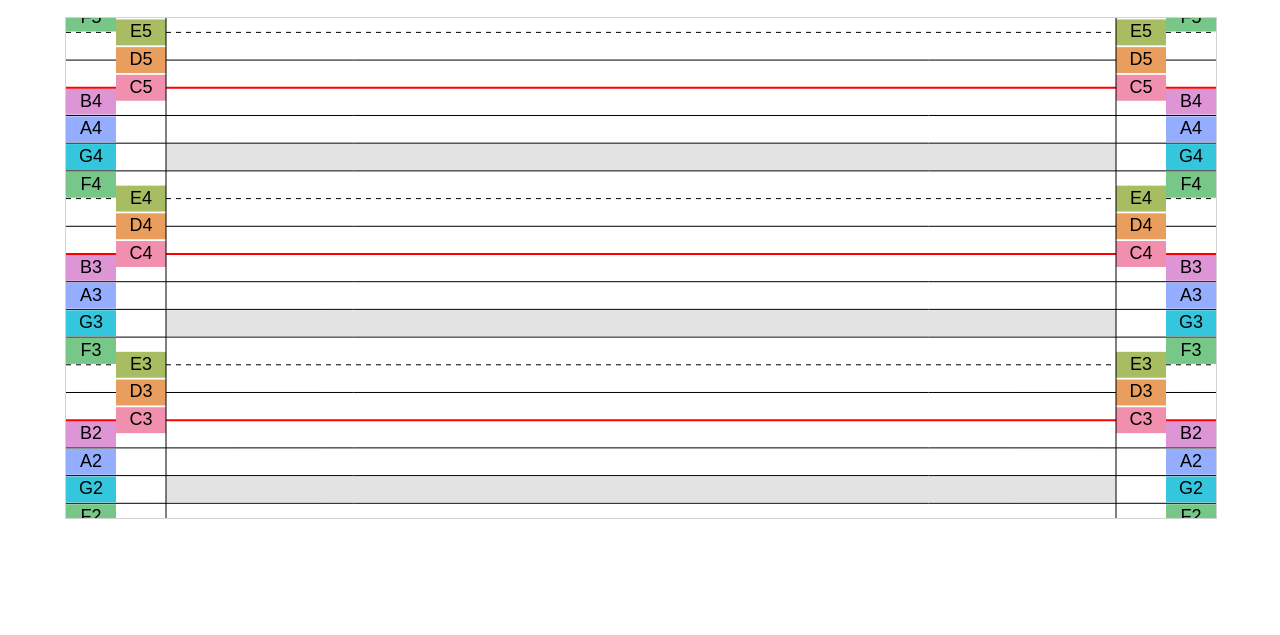
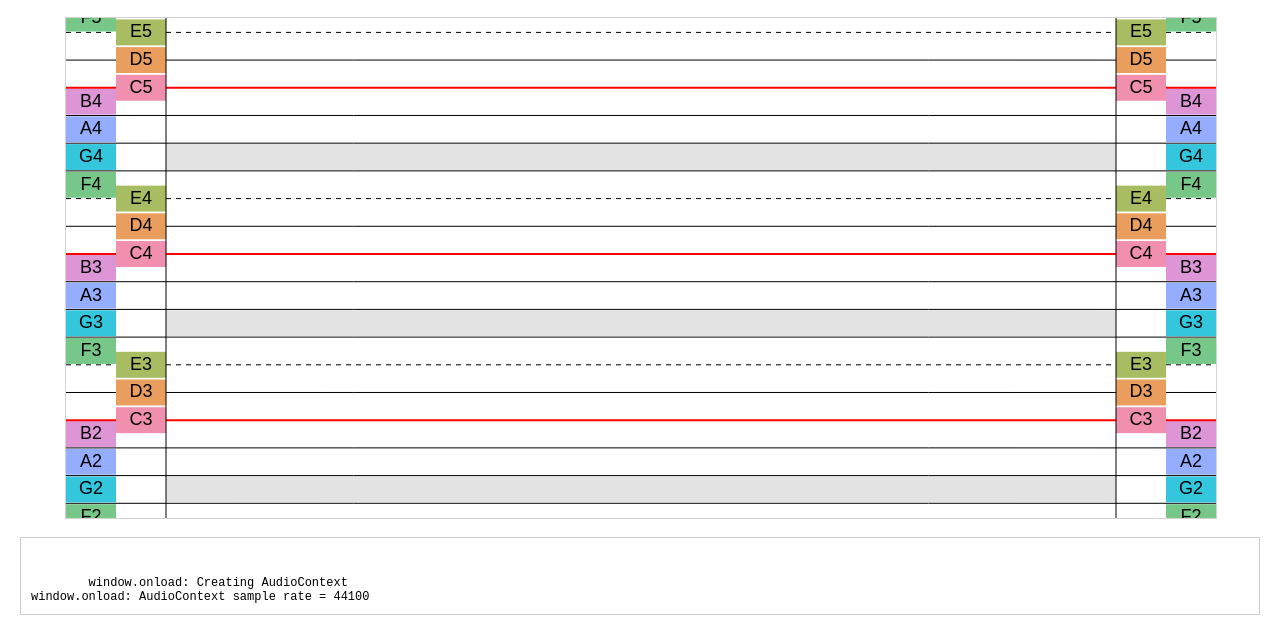
Before and after one commit to iambored456/Pitch-Detect, a plain HTML site: page index.html in a window 1280 px wide. Shown: the part 187-822 px from the top of the page. Before the commit the page ends 800 px from the top, so only its background shows below. Drawn offline with Linux system fonts and the light colour scheme; a web font is replaced by a local one.

Commit message:
Update index.html

```diff
--- a/index.html
+++ b/index.html
@@ -280,6 +280,20 @@
             <canvas id="noteCanvas" width="1150" height="500"></canvas>
         </div>
 
+        <div id="debugPanel" style="
+        margin-top: 20px;
+        border: 1px solid #ccc;
+        padding: 10px;
+        max-height: 150px;
+        overflow-y: auto;
+        font-family: monospace;
+        font-size: 12px;
+        white-space: pre;
+        ">
+        <!-- Debug messages will appear here -->
+        </div>
+
+
         <!-- Inline JS to set up event listeners and UI wiring -->
         <script>
             document.addEventListener("DOMContentLoaded", function() {
```
